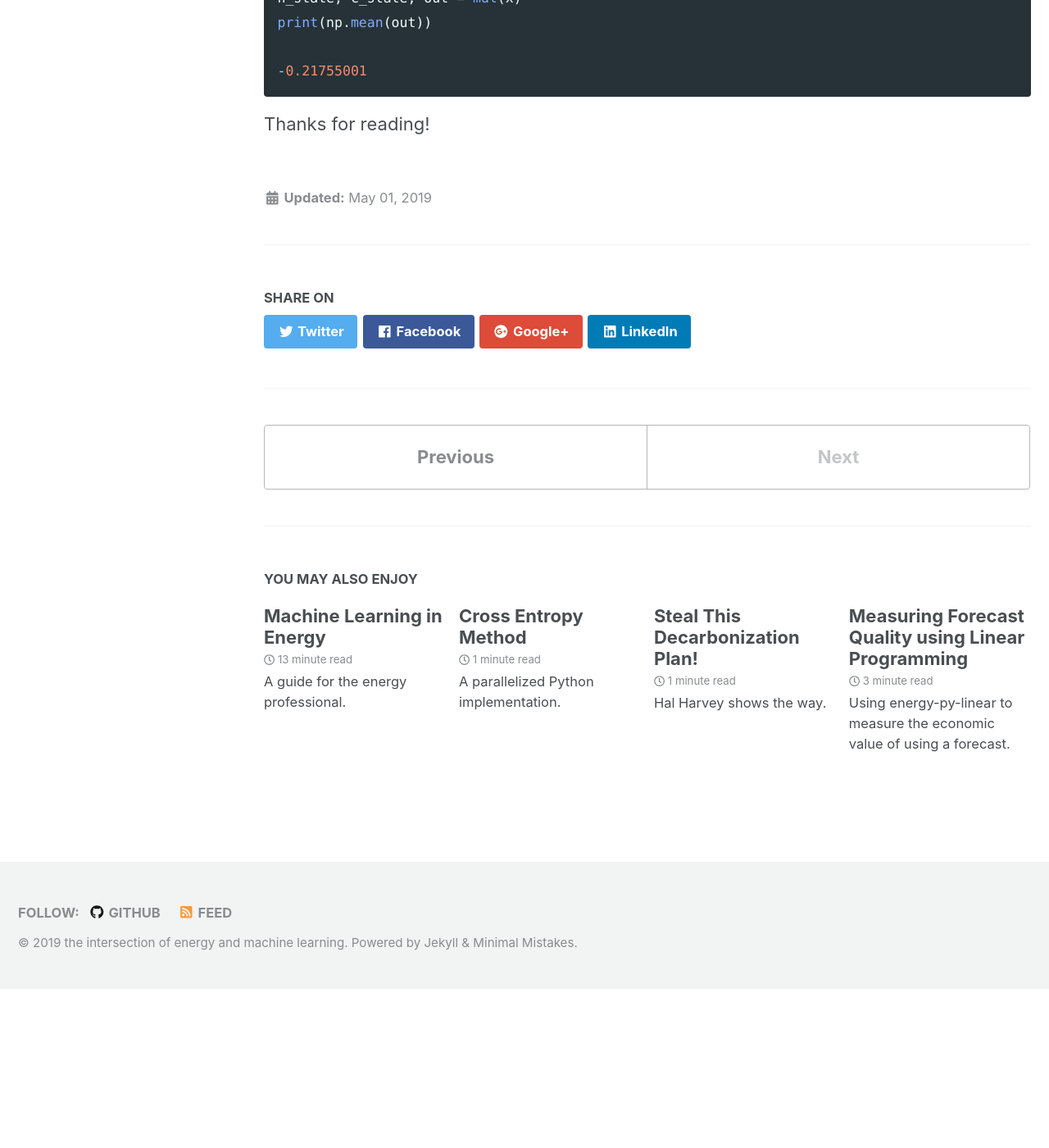
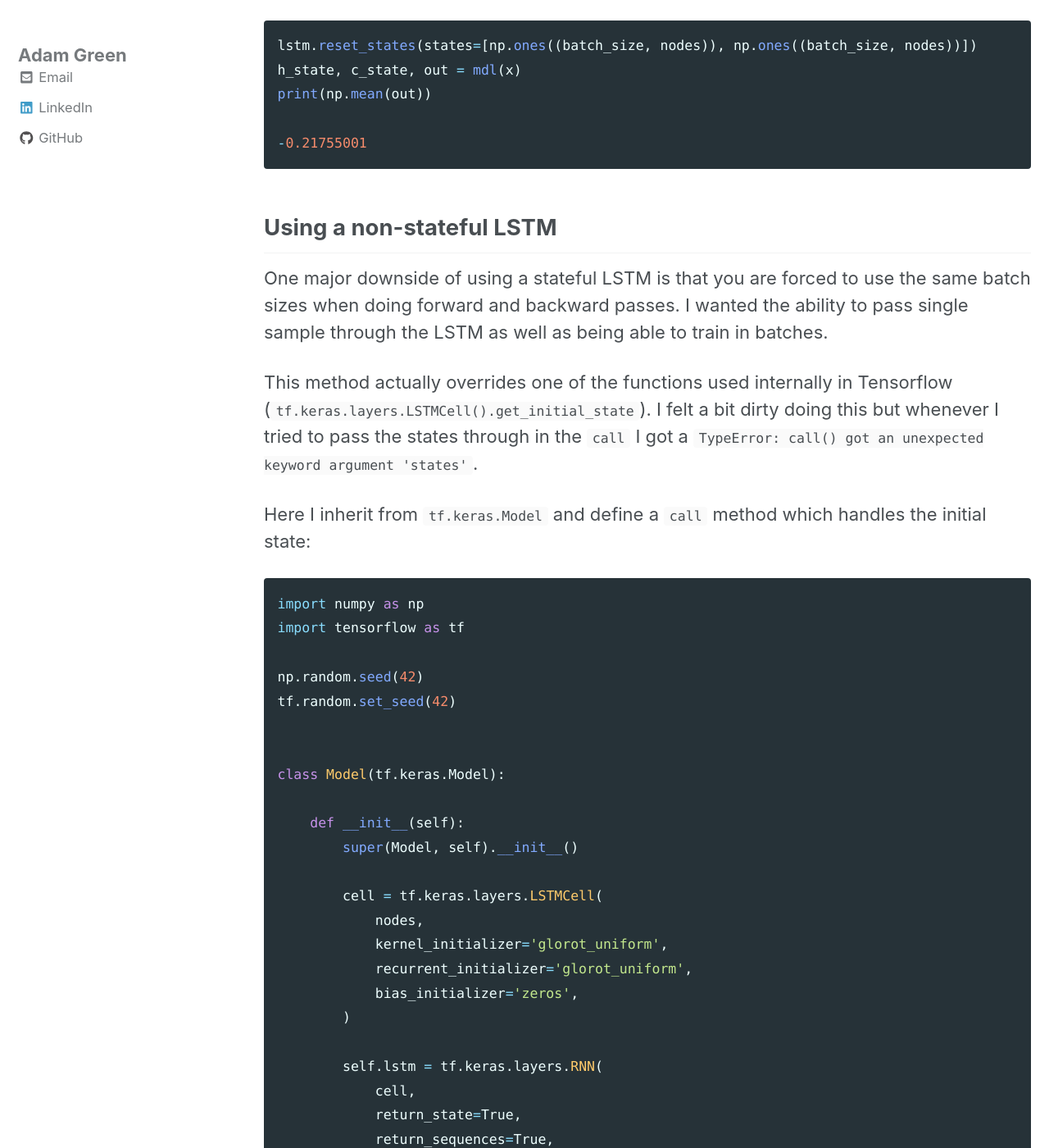
Before and after one commit to ADGEfficiency/adgefficiency.github.io, a Jekyll site: the page built from _posts/2019-05-01-tf2-lstm-hidden.md, in a window 1280 px wide and 1400 px high, scrolled down 3235 px. Shown: the whole window at 82% size. Built offline with Jekyll 4.4.1, drawn with Linux system fonts in a browser that asks for light colours; nearby versions of some CDN libraries; before the commit the page ends 4441 px from its top, so only the background shows below that; some of the changed text lies outside the part shown.

Commit message:
added nonstateful

````diff
--- a/_posts/2019-05-01-tf2-lstm-hidden.md
+++ b/_posts/2019-05-01-tf2-lstm-hidden.md
@@ -7,12 +7,13 @@ excerpt:  Getting control using a stateful LSTM.
 
 ---
 
-Tensorflow 2.0 is currently in alpha, which means the old ways to do things have changed.  I'm working on a project where I want fine grained control of the hidden state of an LSTM layer.
+Tensorflow 2 is currently in alpha, which means the old ways to do things have changed.  I'm working on a project where I want fine grained control of the hidden state of an LSTM layer.
 
 After a bit of hacking around I settled on the solution below (note - the TF 2.0 docs say that you should be able to pass an `initial_state` when calling the layer - I couldn't get this to work).
 
 ![]({{ '/assets/lstm-hidden/fig1.svg' }})
 
+## Using a stateful LSTM
 
 This solution requires using a **stateful LSTM** - stateful here means that the final states of batch `i` will be used as the initial states of batch `i+1`.  Often this isn't the behaviour that we want (when training each batch is independent of other batches) but it is required to be able to call `tf.keras.layers.RNN().reset_states(state)`.
 
@@ -30,7 +31,7 @@ tf.random.set_seed(42)
 input_dim =	3
 output_dim = 3
 num_timesteps =	2
-batch_size =10
+batch_size = 10
 nodes =	10
 
 input_layer = tf.keras.Input(shape=(num_timesteps, input_dim), batch_size=batch_size)
@@ -98,4 +99,85 @@ print(np.mean(out))
 -0.21755001
 ```
 
+## Using a non-stateful LSTM
+
+One major downside of using a stateful LSTM is that you are forced to use the same batch sizes when doing forward and backward passes.  I wanted the ability to pass single sample through the LSTM as well as being able to train in batches.
+
+This method actually overrides one of the functions used internally in Tensorflow (`tf.keras.layers.LSTMCell().get_initial_state`).  I felt a bit dirty doing this but whenever I tried to pass the states through in the `call` I got a `TypeError: call() got an unexpected keyword argument 'states'`.
+
+Here I inherit from `tf.keras.Model` and define a `call` method which handles the initial state:
+
+```python
+import numpy as np
+import tensorflow as tf
+
+np.random.seed(42)
+tf.random.set_seed(42)
+
+
+class Model(tf.keras.Model):
+
+    def __init__(self):
+        super(Model, self).__init__()
+
+        cell = tf.keras.layers.LSTMCell(
+            nodes,
+            kernel_initializer='glorot_uniform',
+            recurrent_initializer='glorot_uniform',
+            bias_initializer='zeros',
+        )
+
+        self.lstm = tf.keras.layers.RNN(
+            cell,
+            return_state=True,
+            return_sequences=True,
+            stateful=False,
+        )
+
+    def get_zero_initial_state(self, inputs):
+        return [tf.zeros((batch_size, nodes)), tf.zeros((batch_size, nodes))]
+
+    def get_initial_state(self):
+        return self.initial_state
+
+    def call(self, inputs, states=None):
+        if states is None:
+            self.lstm.get_initial_state = self.get_zero_initial_state
+
+        else:
+            self.initial_state = states
+            self.lstm.get_initial_state = self.get_initial_state
+
+        return self.lstm(inputs, states)
+
+```
+
+So does this work?  Let's generate another batch, this time a single sample:
+
+```python
+x = np.random.rand(1, num_timesteps, input_dim).astype(np.float32)
+out, hidden_state, cell_state = mdl(x)
+print(np.mean(out))
+
+0.00057914766
+```
+
+Unlike a stateful LSTM, if we try this again we get the same result:
+
+```python
+out, hidden_state, cell_state = mdl(x)
+np.mean(out)
+
+0.00057914766
+```
+
+And most importantly, we gain the ability to control the initial state for the sequence:
+
+```python
+out, hidden_state, cell_state = mdl(x, states=[tf.ones((1, nodes)), tf.ones((1, nodes))] )
+np.mean(out)
+
+0.25189233
+```
+
 Thanks for reading!
````
Also changed, not shown: other parts of _posts/2019-05-01-tf2-lstm-hidden.md (+1 -1 lines).
